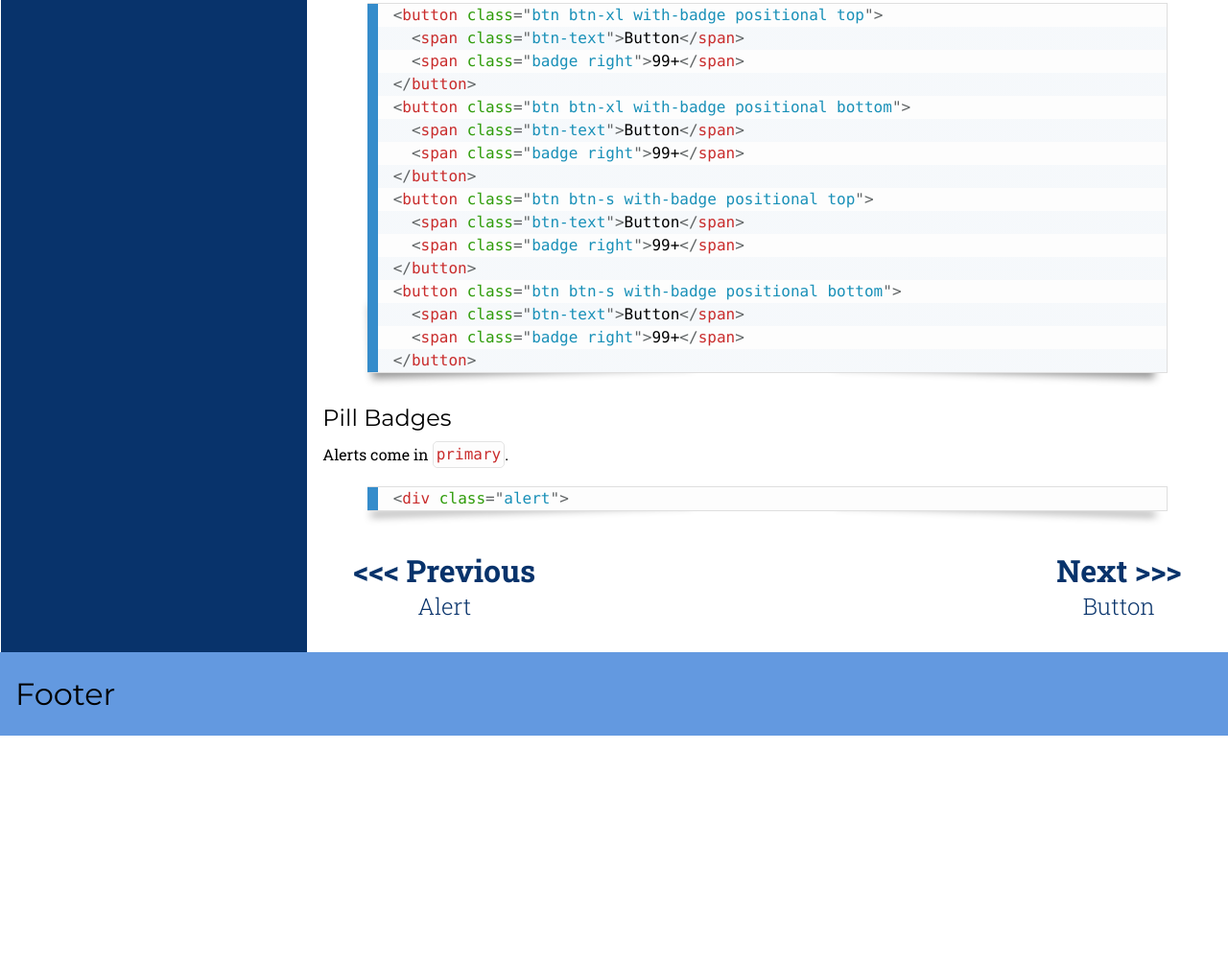
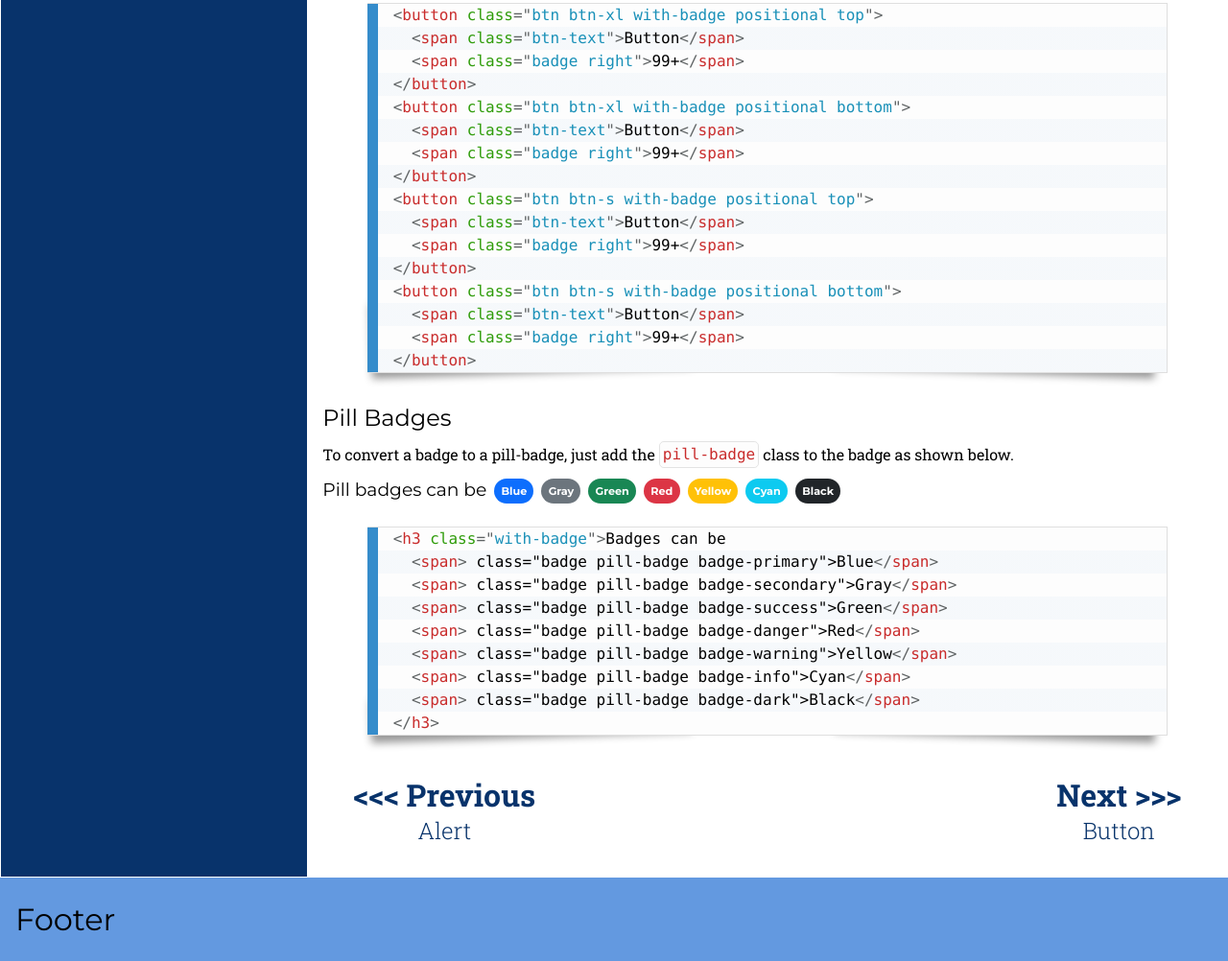
Before and after one commit to aamirmabs/css-components-library-2022, a plain HTML site: page components/badge.html in a window 1280 px wide. Shown: the part 2343-3345 px from the top of the page at 96% size. Before the commit the page ends 3110 px from the top, so only its background shows below. Drawn offline with Linux system fonts and the light colour scheme.

Commit message:
Pill badges

```diff
--- a/components/badge.html
+++ b/components/badge.html
@@ -350,13 +350,32 @@
             </div>
 
             <h2>Pill Badges</h2>
-            <p>Alerts come in <code class="language-plain">primary</code>.
+            <p>To convert a badge to a pill-badge, just add the <code
+                class="language-plain">pill-badge</code> class to the badge as
+              shown below.
             <div>
+              <h3 class="with-badge">Pill badges can be
+                <span class="badge pill-badge badge-primary">Blue</span>
+                <span class="badge pill-badge badge-secondary">Gray</span>
+                <span class="badge pill-badge badge-success">Green</span>
+                <span class="badge pill-badge badge-danger">Red</span>
+                <span class="badge pill-badge badge-warning">Yellow</span>
+                <span class="badge pill-badge badge-info">Cyan</span>
+                <span class="badge pill-badge badge-dark">Black</span>
+              </h3>
             </div>
             <div class="code-block">
               <pre>
                 <code class="language-html">
-                  &lt;div class="alert"&gt;
+                  &lt;h3 class="with-badge"&gt;Badges can be
+                    &lt;span&gt; class="badge pill-badge badge-primary"&gt;Blue&lt;/span&gt;
+                    &lt;span&gt; class="badge pill-badge badge-secondary"&gt;Gray&lt;/span&gt;
+                    &lt;span&gt; class="badge pill-badge badge-success"&gt;Green&lt;/span&gt;
+                    &lt;span&gt; class="badge pill-badge badge-danger"&gt;Red&lt;/span&gt;
+                    &lt;span&gt; class="badge pill-badge badge-warning"&gt;Yellow&lt;/span&gt;
+                    &lt;span&gt; class="badge pill-badge badge-info"&gt;Cyan&lt;/span&gt;
+                    &lt;span&gt; class="badge pill-badge badge-dark"&gt;Black&lt;/span&gt;
+                  &lt;/h3&gt;
                 </code>
               </pre>
             </div>
--- a/styles/styles.css
+++ b/styles/styles.css
@@ -1329,6 +1329,10 @@ a:hover {
   font-weight: 700;
   background-color: var(--gray-900);
   color: var(--white-100);
+}
+
+.badge.pill-badge {
+  border-radius: 5rem;
 }
 
 /* -- START BADGE COLORS -- */
```
